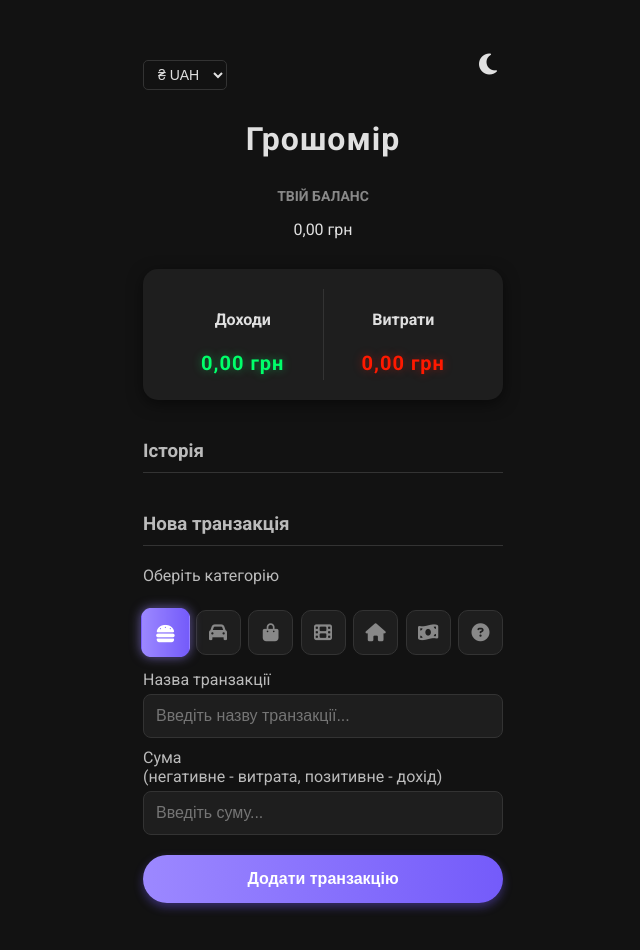
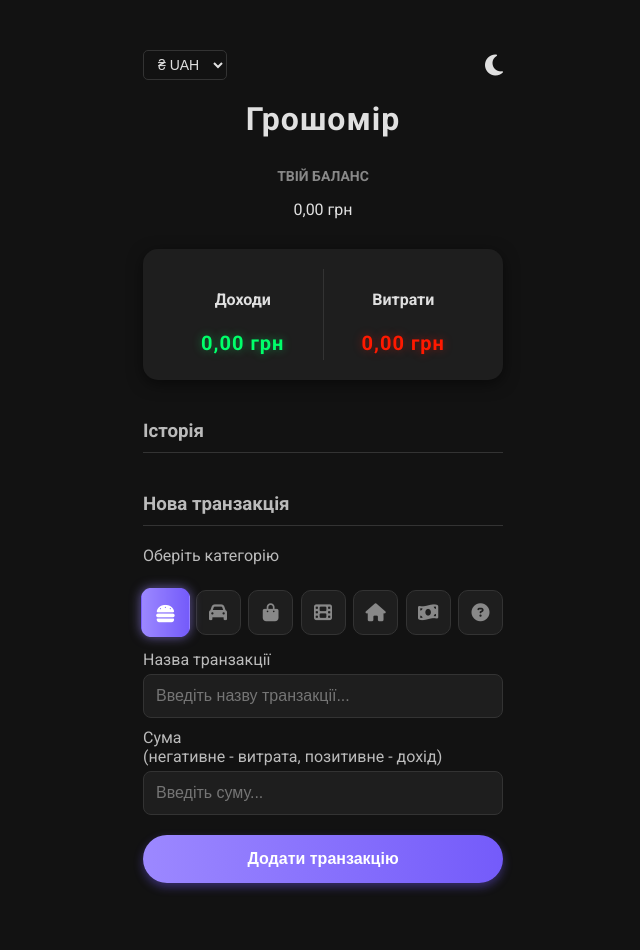
Before and after one commit to AndrewKozak2/Simple-Expense-Tracker, a plain HTML site: page index.html in a window 1280 px wide. Shown: the whole page, without its empty margins (317-957 px from the left). Drawn offline with nearby package versions, Linux system fonts and the light colour scheme.

Commit message:
fix header alignment for currency and theme controls

```diff
--- a/style.css
+++ b/style.css
@@ -43,9 +43,8 @@ body {
 
 .header-controls {
   display: flex;
-  justify-content: flex-end;
+  justify-content: space-between;
   align-items: center;
-  gap: 15px;
   margin-bottom: 20px;
 }
 
@@ -253,9 +252,11 @@ h4 {
   cursor: pointer;
   font-size: 24px;
   color: var(--text-color);
-  margin-bottom: 20px;
-  display: block;
-  margin-left: auto;
+  margin: 0;
+  padding: 0;
+  display: flex;
+  align-items: center;
+  justify-content: center;
   transition: transform 0.3 ease, color 0.3s ease;
 }
 
```
